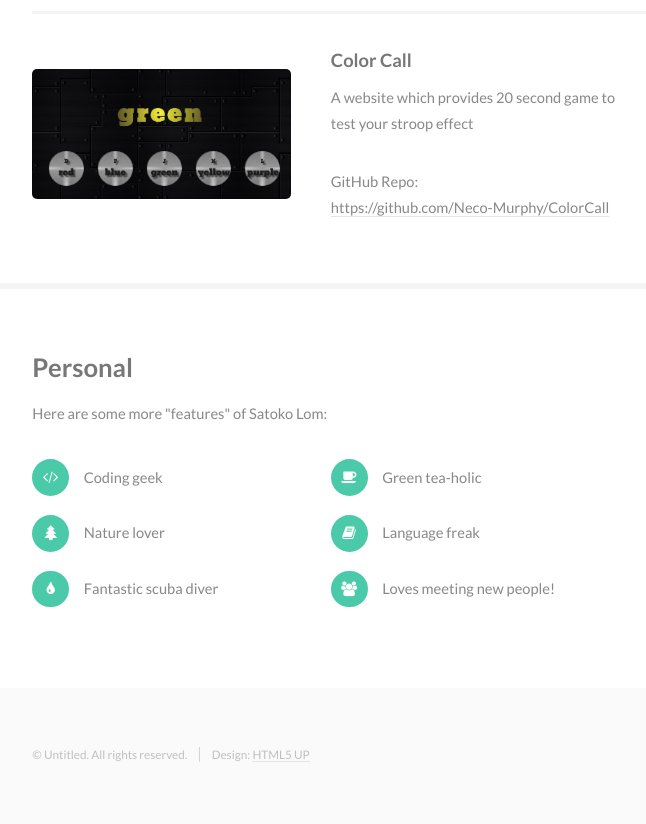
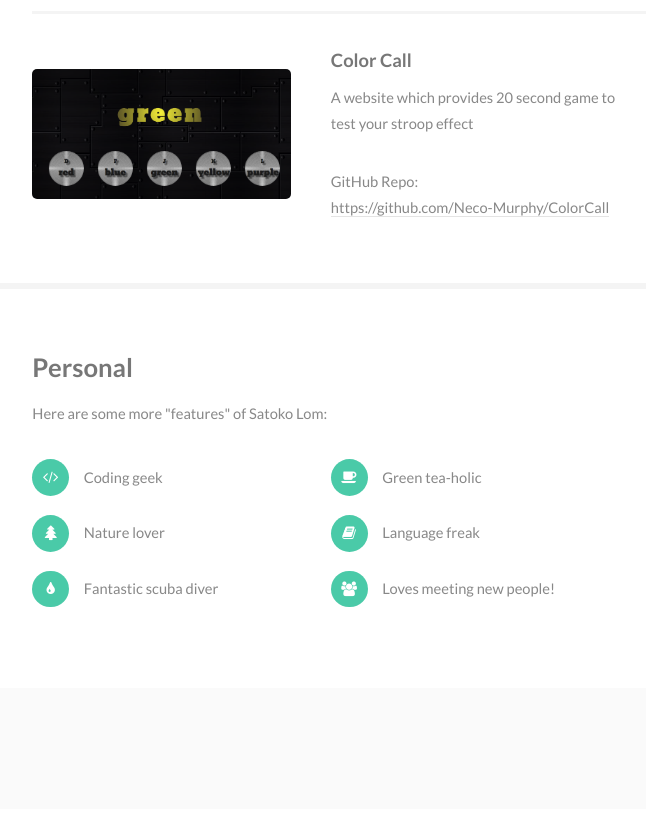
Before and after one commit to Neco-Murphy/Neco-Murphy.github.io, a plain HTML site: page index.html in a window 1280 px wide. Shown: the part 1551-2375 px from the top of the page, without its empty margins (153-799 px from the left). Drawn offline with Linux system fonts and the light colour scheme.

Commit message:
change footer

```diff
--- a/index.html
+++ b/index.html
@@ -518,7 +518,7 @@ print 'It took ' + i + ' iterations to sort the deck.';</code></pre>
 				<section id="footer">
 					<div class="container">
 						<ul class="copyright">
-							<li>&copy; Untitled. All rights reserved.</li><li>Design: <a href="http://html5up.net">HTML5 UP</a></li>
+							<!-- <li>&copy; Untitled. All rights reserved.</li><li>Design: <a href="http://html5up.net">HTML5 UP</a></li> -->
 						</ul>
 					</div>
 				</section>
```
